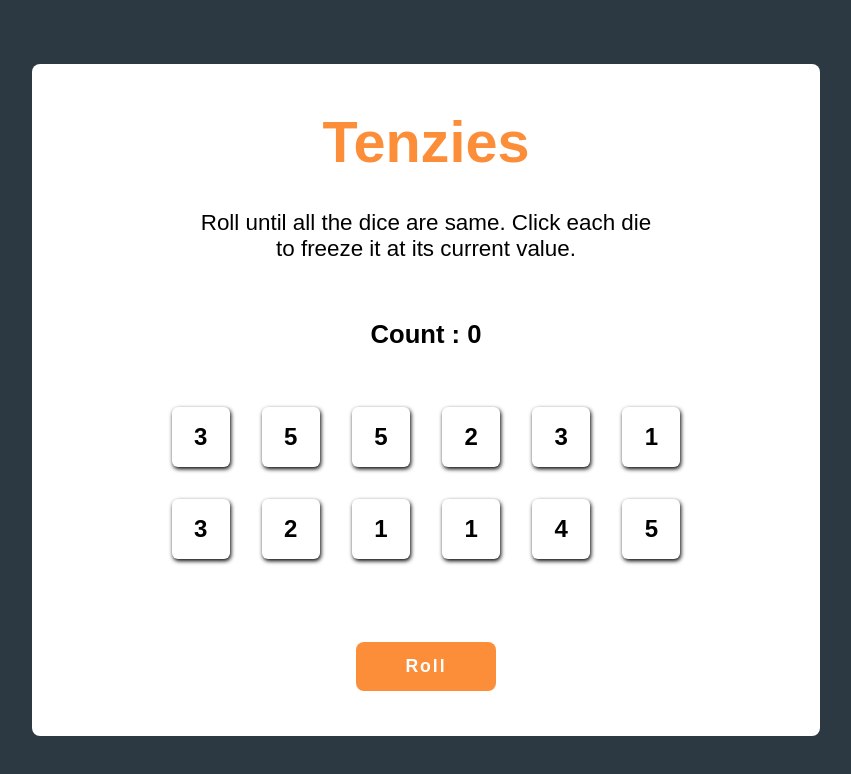
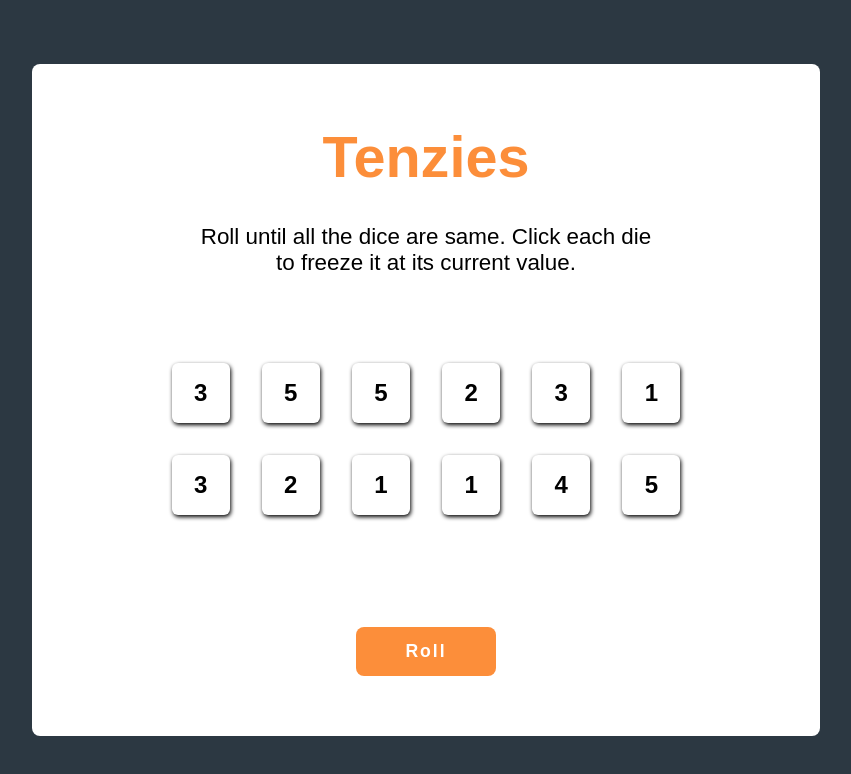
Before and after one commit to Ayush1M/Tenzies-Game, a React (Vite) app: page / in a window 1280 px wide. Shown: the top 774 px of the page, without its empty margins (214-1065 px from the left). Built offline with nearby package versions, Linux system fonts and the light colour scheme.

Commit message:
Updated styling and some changes in displaying the result for the game.

```diff
--- a/src/App.jsx
+++ b/src/App.jsx
@@ -70,14 +70,14 @@ function App() {
       {tenzies && <Confetti />}
       <div className="die-content">
         <h1 className="die-heading">Tenzies</h1>
-        <p className="die-instruct">
+        {tenzies ? <h2 className="tenzies">Tenzies🎉🥳 </h2> : <p className="die-instruct">
           Roll until all the dice are same. Click each die to freeze it at its
-          current value.{" "}
-        </p>
+          current value.
+        </p>}
       </div>
-      <h3 className="count" onClick={rollDice}>
-        Count : {count}{" "}
-      </h3>
+      {tenzies && <h3 className="count" onClick={rollDice}>
+        You took {count} moves.😄
+      </h3>}
       <div className="die-container">{diceElements}</div>
       {tenzies ? (
         <button className="btn" onClick={resetGame}>
--- a/src/index.css
+++ b/src/index.css
@@ -14,7 +14,7 @@ body{
 main{
   background-color: #fff;
   min-height: 80vh;
-  min-width: 400px;
+  min-width: 600px;
   display: flex;
   flex-direction: column;
   justify-content: space-around;
@@ -70,6 +70,13 @@ main{
   font-weight: 400;
 }
 
+.tenzies{
+  width: 100%;
+  margin: 0 auto;
+  font-size: 1.4em;
+  font-weight: 400;
+}
+
 .count{
   font-size: 1.6em;
 }
```
